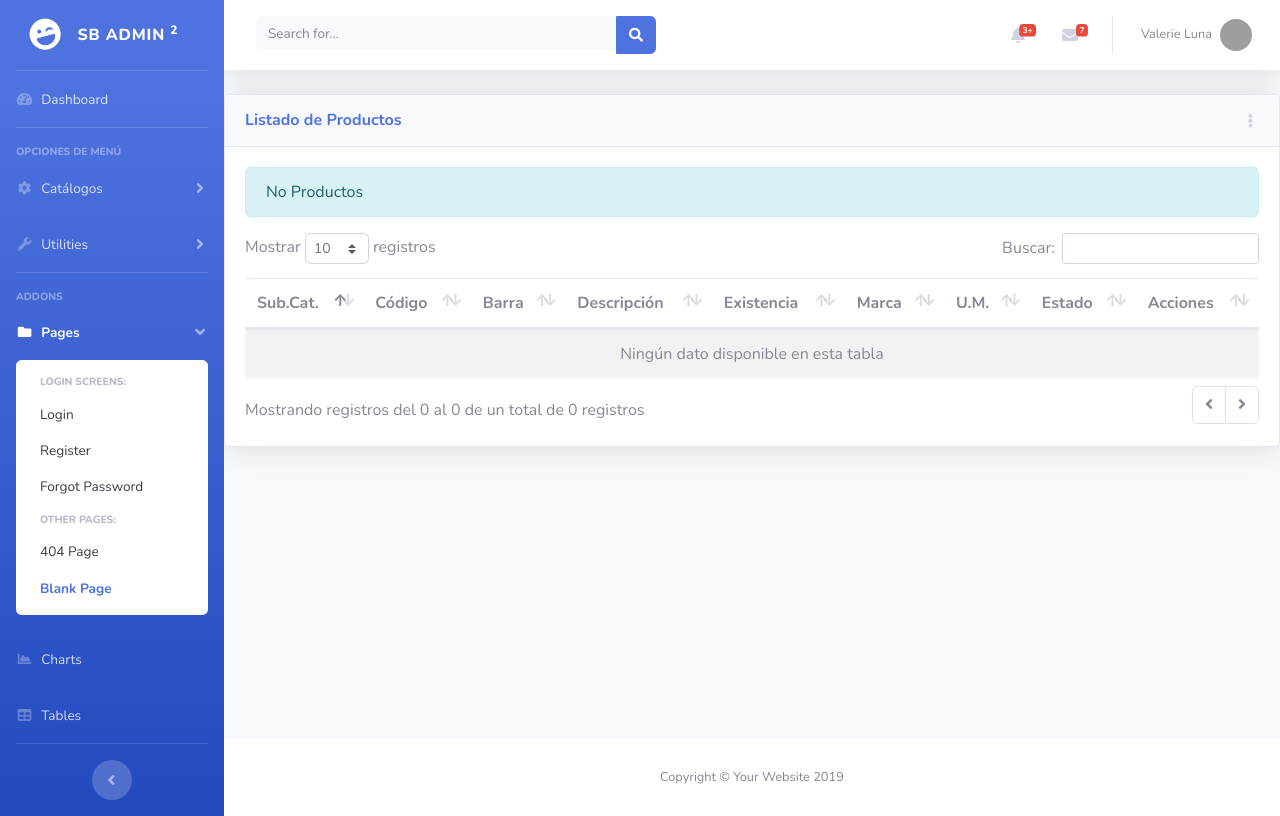
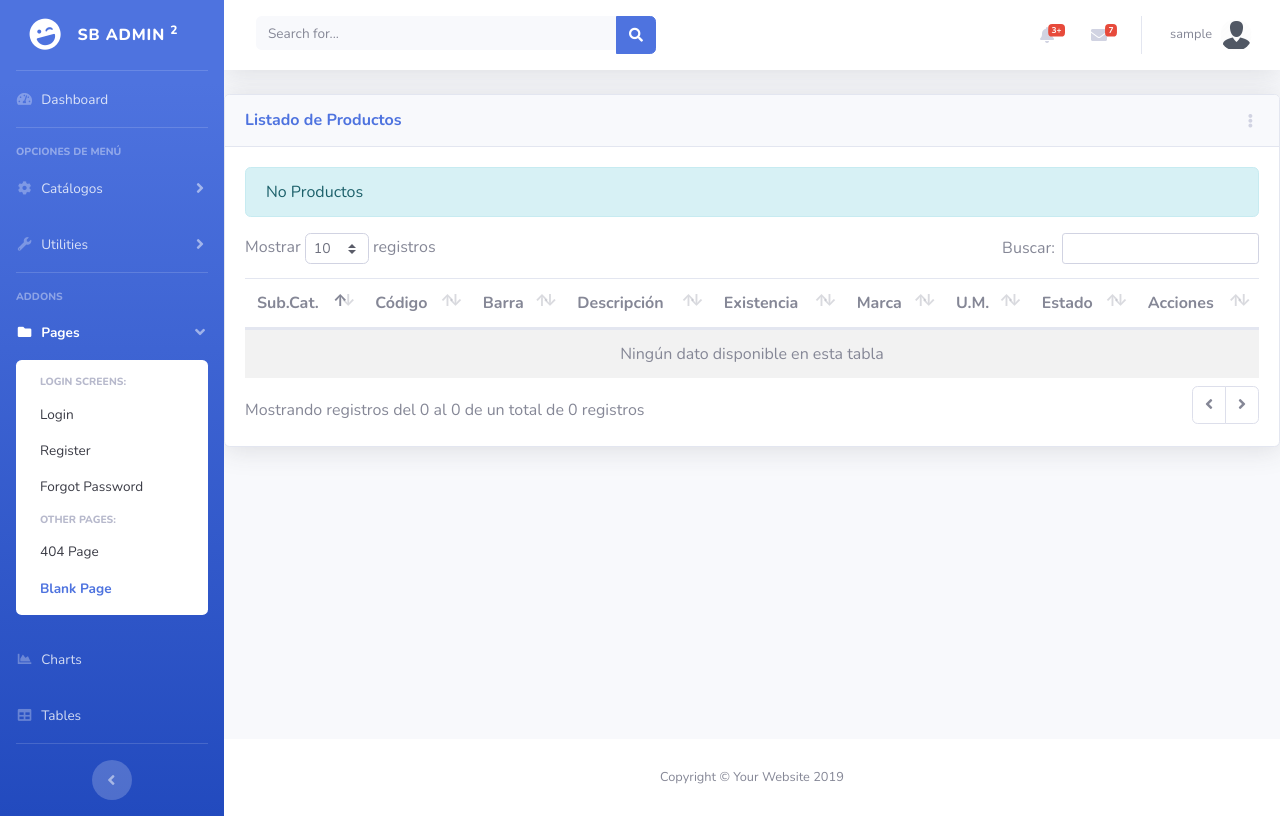
Before and after one commit to debsconsultores/sis_cmp_fac_py_dj_2.2-, a Django app: page /inv/productos/ in a window 1280 px wide. Run offline with Django 3.2, Linux system fonts and the light colour scheme; the visitor is signed in with stand-in values (Sample User, id 1); data that the repository does not hold is empty; some libraries are stand-ins or nearby versions; grey boxes are pictures that could not be loaded.

Commit message:
Producto - Inactivar - UsarName en Plantilla

```diff
--- a/inv/templates/inv/producto_list.html
+++ b/inv/templates/inv/producto_list.html
@@ -46,6 +46,7 @@
           <td>
             <button class="btn btn-warning btn-circle" onclick="return abrir_modal('{% url 'inv:producto_edit' item.id %}')">
                 <i class="far fa-edit"></i></button>
+                <a href="{% url 'inv:producto_inactivar' item.id %}" class="btn btn-danger btn-circle" role="button"><i class="far fa-thumbs-down"></i></a>
           </td>
         </tr>
         {% endfor %}
--- a/templates/base/base.html
+++ b/templates/base/base.html
@@ -307,8 +307,8 @@
             <!-- Nav Item - User Information -->
             <li class="nav-item dropdown no-arrow">
               <a class="nav-link dropdown-toggle" href="#" id="userDropdown" role="button" data-toggle="dropdown" aria-haspopup="true" aria-expanded="false">
-                <span class="mr-2 d-none d-lg-inline text-gray-600 small">Valerie Luna</span>
-                <img class="img-profile rounded-circle" src="https://source.unsplash.com/QAB-WJcbgJk/60x60">
+                <span class="mr-2 d-none d-lg-inline text-gray-600 small">{{ user.username }}</span>
+                <img class="img-profile rounded-circle" src="{% static 'base/img/user.png' %}">
               </a>
               <!-- Dropdown - User Information -->
               <div class="dropdown-menu dropdown-menu-right shadow animated--grow-in" aria-labelledby="userDropdown">
```
Also changed, not shown: static/base/img/user.png (added).
